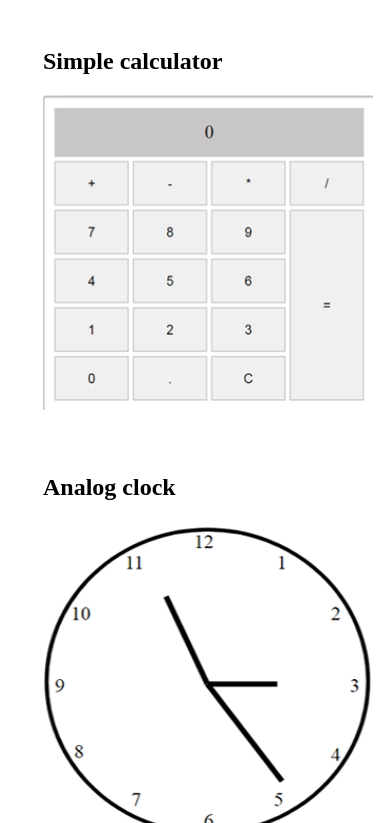
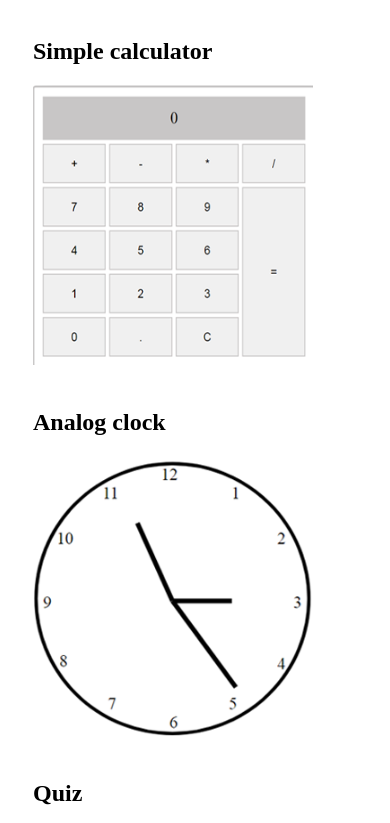
Before and after one commit to igorlakic2/project, a plain HTML site: page index.html in a window 390 px wide. Shown: the top 823 px of the page. Drawn offline with Linux system fonts and the light colour scheme.

Commit message:
responsive

```diff
--- a/style.css
+++ b/style.css
@@ -19,4 +19,10 @@ img{
     body{
         padding: 0 10px;
     }
+    img {
+        width: 280px;
+        height: 280px;
+    }.asDiv {
+        padding: 10px 15px;
+    }
 }
```
